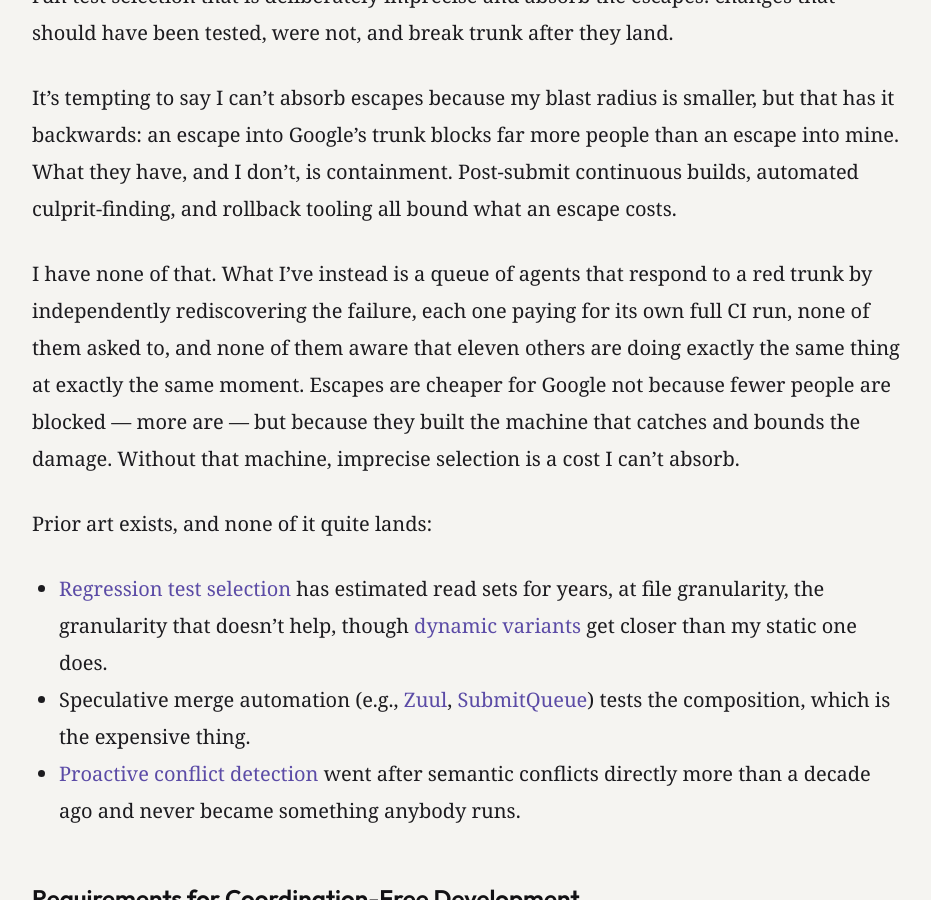
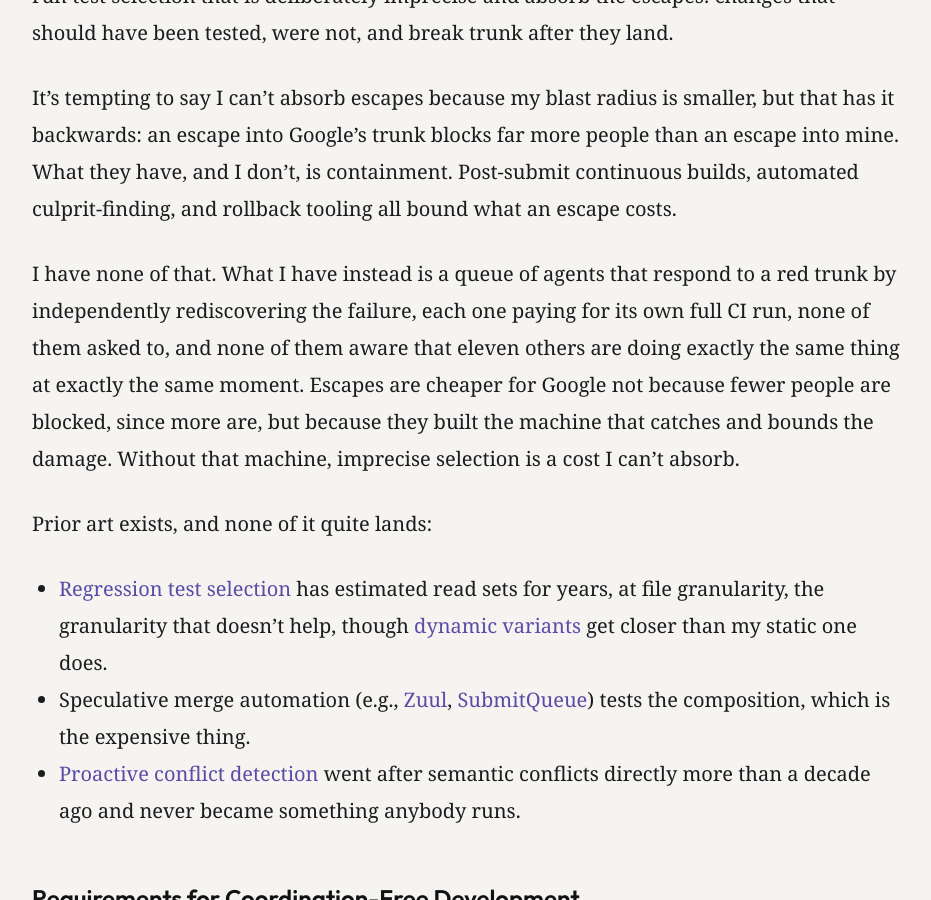
Before and after one commit to cmeiklejohn/cmeiklejohn.github.io, a Jekyll site: the page built from _posts/2026-07-26-one-writer.markdown, in a window 1280 px wide and 900 px high, scrolled down 15913 px. Shown: the whole window, without its empty margins (172-1103 px from the left). Built offline with Jekyll 4.4.1, drawn with Linux system fonts in a browser that asks for light colours; some web fonts are replaced; some of the changed text lies outside the part shown.

Commit message:
Remove em dashes from One Writer
Rewrite the four dash-delimited asides as colons, commas and a quoted
phrase. Table separators and the horizontal rule are untouched.

Also fix "What I've instead", a broken contraction left by the earlier
style pass.

Co-Authored-By: Claude Opus 5 <noreply@anthropic.com>

```diff
--- a/_posts/2026-07-26-one-writer.markdown
+++ b/_posts/2026-07-26-one-writer.markdown
@@ -176,7 +176,7 @@ So that substrate problem is the _rarest_ thing that happened that week.  It is
 
 Except that the two are the same problem, and it took me most of a week to see it.  What a coordinator needs in order to divide work is exactly a read/write set per unit, which is the primitive this whole post is about, one layer up.  Mine had no way to compute one, so it couldn't divide anything, so eighty-four agents went out and found the same boundaries and did the same work on top of each other.  That's the top two rows of the table, a hundred and twenty entries, a third of everything I logged.  I'm counting two rows and not the three above, because swallowed errors are ordinary bad error handling and belong to a different complaint.
 
-So the four percent isn't a rare problem I've chosen to write about instead of the common one.  It's the identical question --- what does this thing read, and what does it write --- asked about a code change instead of about an agent.  At the code layer the question is open, which is the research problem.  At the agent layer it's answerable in principle, and my runtime simply didn't ask, which is the more embarrassing half and the one my week actually went to.
+So the four percent isn't a rare problem I've chosen to write about instead of the common one.  It's the identical question, "what does this thing read, and what does it write," asked about a code change instead of about an agent.  At the code layer the question is open, which is the research problem.  At the agent layer it's answerable in principle, and my runtime simply didn't ask, which is the more embarrassing half and the one my week actually went to.
 
 ## The Missing Primitive
 
@@ -230,7 +230,7 @@ One objection here is that I am demanding a soundness nobody needs.  Large organ
 
 It's tempting to say I can't absorb escapes because my blast radius is smaller, but that has it backwards: an escape into Google's trunk blocks far more people than an escape into mine.  What they have, and I don't, is containment.  Post-submit continuous builds, automated culprit-finding, and rollback tooling all bound what an escape costs.
 
-I have none of that.  What I've instead is a queue of agents that respond to a red trunk by independently rediscovering the failure, each one paying for its own full CI run, none of them asked to, and none of them aware that eleven others are doing exactly the same thing at exactly the same moment.  Escapes are cheaper for Google not because fewer people are blocked --- more are --- but because they built the machine that catches and bounds the damage.  Without that machine, imprecise selection is a cost I can't absorb.
+I have none of that.  What I have instead is a queue of agents that respond to a red trunk by independently rediscovering the failure, each one paying for its own full CI run, none of them asked to, and none of them aware that eleven others are doing exactly the same thing at exactly the same moment.  Escapes are cheaper for Google not because fewer people are blocked, since more are, but because they built the machine that catches and bounds the damage.  Without that machine, imprecise selection is a cost I can't absorb.
 
 Prior art exists, and none of it quite lands:
 
```
Also changed, not shown: other parts of _posts/2026-07-26-one-writer.markdown (+1 -1 lines).
